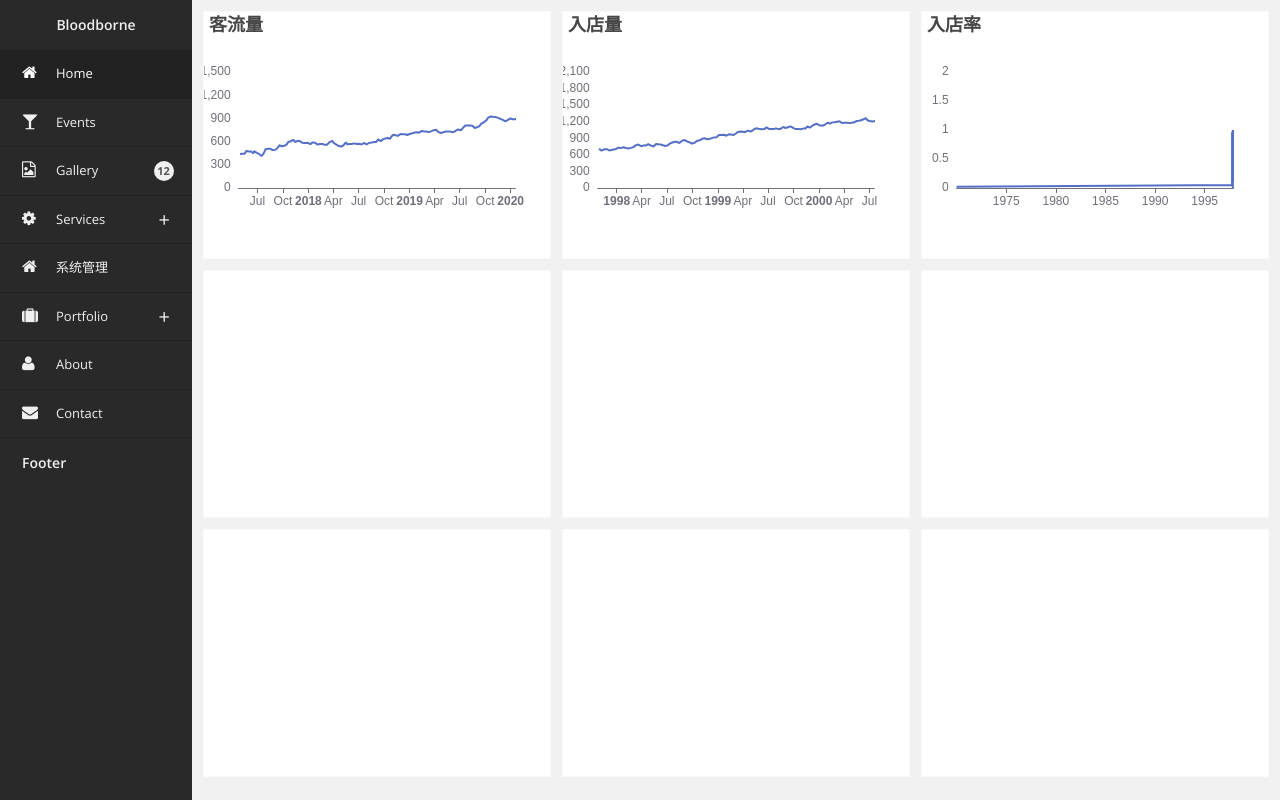
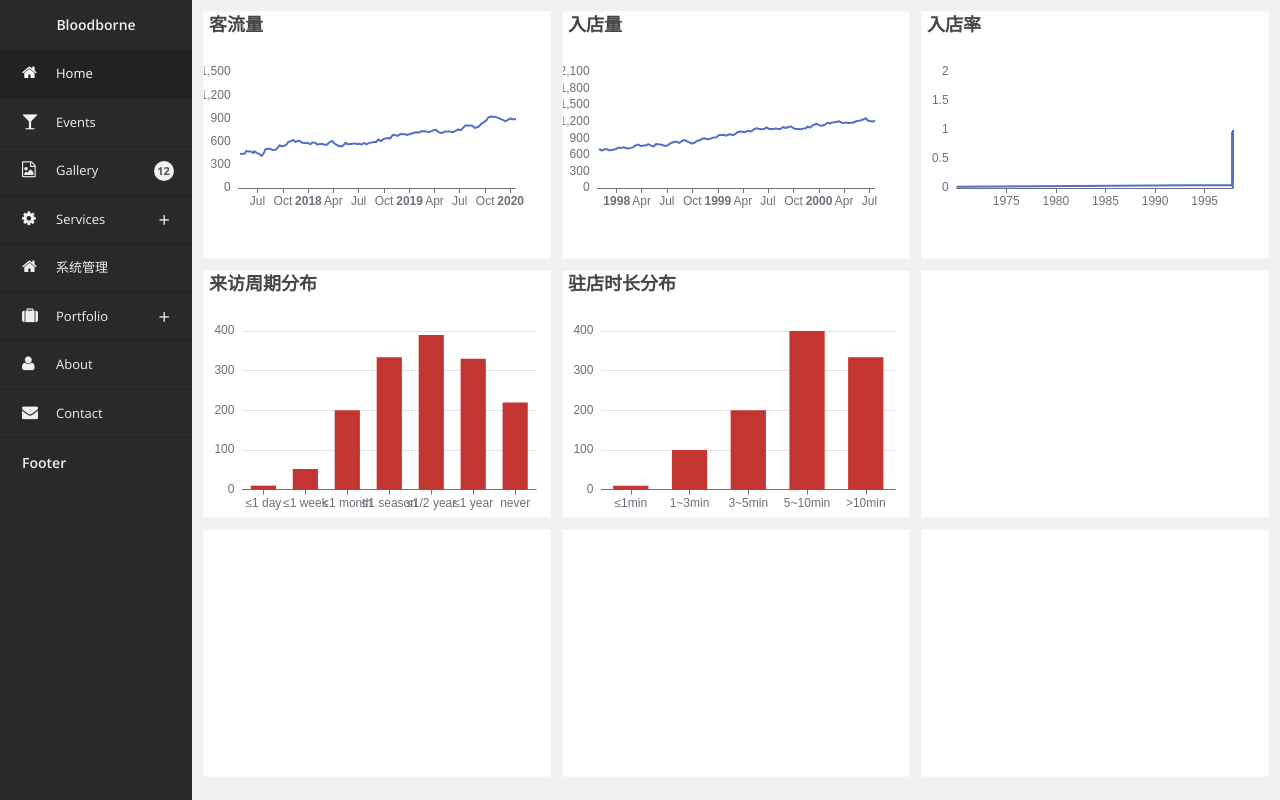
Before and after one commit to Lo1icon/BloodborneFE, a plain HTML site: page index.html in a window 1280 px wide. Drawn offline with nearby package versions, Linux system fonts and the light colour scheme; animation ran at ten frames a second.

Commit message:
2017年3月4日21:26:38

```diff
--- a/index.html
+++ b/index.html
@@ -167,10 +167,10 @@
             <div class="homeData" id="visPer">
 
             </div>
-            <div class="homeData">
+            <div class="homeData" id="visLastVis">
 
             </div>
-            <div class="homeData">
+            <div class="homeData" id="timeStay">
 
             </div>
             <div class="homeData">
--- a/js/charts.js
+++ b/js/charts.js
@@ -2,7 +2,8 @@
  * Created by Lynn on 2017/3/3.
  */
 $(function () {
-    var keliucharts=echarts.init(document.getElementById('traffic'));
+    var keliucharts = echarts.init(document.getElementById('traffic'));
+
     function randomData() {
         now = new Date(+now + oneDay);
         value = value + Math.random() * 21 - 10;
@@ -23,40 +24,40 @@ $(function () {
         keliudata.push(randomData());
     }
 
-    var option1={
-        title:{
-            text:'客流量'
+    var option1 = {
+        title: {
+            text: '客流量'
         },
-        tooltip:{
-            trigger:'axis',
-            formatter:function (params) {
+        tooltip: {
+            trigger: 'axis',
+            formatter: function (params) {
                 params = params[0];
                 var date = new Date(params.name);
                 return date.getDate() + '/' + (date.getMonth() + 1) + '/' + date.getFullYear() + ' : ' + params.value[1];
             },
-            axisPointer:{
-                animation:false
+            axisPointer: {
+                animation: false
             }
         },
-        xAxis:{
-            type:'time',
-            splitLine:{
-                show:false
+        xAxis: {
+            type: 'time',
+            splitLine: {
+                show: false
             }
         },
-        yAxis:{
-            type:'value',
-            boundaryGap:[0,'100%'],
-            splitLine:{
-                show:false
+        yAxis: {
+            type: 'value',
+            boundaryGap: [0, '100%'],
+            splitLine: {
+                show: false
             }
         },
-        series:[{
-            name:'客流量模拟数据',
-            type:'line',
-            showSymbol:false,
-            hoverAnimation:false,
-            data:keliudata
+        series: [{
+            name: '客流量模拟数据',
+            type: 'line',
+            showSymbol: false,
+            hoverAnimation: false,
+            data: keliudata
         }]
 
     };
@@ -84,7 +85,8 @@ $(function () {
 })
 
 $(function () {
-    var visitorcharts=echarts.init(document.getElementById('visitor'));
+    var visitorcharts = echarts.init(document.getElementById('visitor'));
+
     function randomData() {
         now = new Date(+now + oneDay);
         value = value + Math.random() * 21 - 10;
@@ -105,40 +107,40 @@ $(function () {
         visitordata.push(randomData());
     }
 
-    var option2={
-        title:{
-            text:'入店量'
+    var option2 = {
+        title: {
+            text: '入店量'
         },
-        tooltip:{
-            trigger:'axis',
-            formatter:function (params) {
+        tooltip: {
+            trigger: 'axis',
+            formatter: function (params) {
                 params = params[0];
                 var date = new Date(params.name);
                 return date.getDate() + '/' + (date.getMonth() + 1) + '/' + date.getFullYear() + ' : ' + params.value[1];
             },
-            axisPointer:{
-                animation:false
+            axisPointer: {
+                animation: false
             }
         },
-        xAxis:{
-            type:'time',
-            splitLine:{
-                show:false
+        xAxis: {
+            type: 'time',
+            splitLine: {
+                show: false
             }
         },
-        yAxis:{
-            type:'value',
-            boundaryGap:[0,'100%'],
-            splitLine:{
-                show:false
+        yAxis: {
+            type: 'value',
+            boundaryGap: [0, '100%'],
+            splitLine: {
+                show: false
             }
         },
-        series:[{
-            name:'入店量模拟数据',
-            type:'line',
-            showSymbol:false,
-            hoverAnimation:false,
-            data:visitordata
+        series: [{
+            name: '入店量模拟数据',
+            type: 'line',
+            showSymbol: false,
+            hoverAnimation: false,
+            data: visitordata
         }]
 
     };
@@ -166,8 +168,8 @@ $(function () {
 })
 
 $(function () {
-    var vispercharts=echarts.init(document.getElementById('visPer'));
-    var visperdata = [0.01,0.02];
+    var vispercharts = echarts.init(document.getElementById('visPer'));
+    var visperdata = [0.01, 0.02];
     var now = +new Date(1997, 9, 3);
     var oneDay = 24 * 3600 * 1000;
     var value = Math.random();
@@ -187,41 +189,40 @@ $(function () {
     }
 
 
-
-    var option3={
-        title:{
-            text:'入店率'
+    var option3 = {
+        title: {
+            text: '入店率'
         },
-        tooltip:{
-            trigger:'axis',
-            formatter:function (params) {
+        tooltip: {
+            trigger: 'axis',
+            formatter: function (params) {
                 params = params[0];
                 var date = new Date(params.name);
                 return date.getDate() + '/' + (date.getMonth() + 1) + '/' + date.getFullYear() + ' : ' + params.value[1];
             },
-            axisPointer:{
-                animation:false
+            axisPointer: {
+                animation: false
             }
         },
-        xAxis:{
-            type:'time',
-            splitLine:{
-                show:false
+        xAxis: {
+            type: 'time',
+            splitLine: {
+                show: false
             }
         },
-        yAxis:{
-            type:'value',
-            boundaryGap:[0,'100%'],
-            splitLine:{
-                show:false
+        yAxis: {
+            type: 'value',
+            boundaryGap: [0, '100%'],
+            splitLine: {
+                show: false
             }
         },
-        series:[{
-            name:'入店率模拟数据',
-            type:'line',
-            showSymbol:false,
-            hoverAnimation:false,
-            data:visperdata
+        series: [{
+            name: '入店率模拟数据',
+            type: 'line',
+            showSymbol: false,
+            hoverAnimation: false,
+            data: visperdata
         }]
 
     };
@@ -247,3 +248,117 @@ $(function () {
 
     });
 })
+
+$(function () {
+    var vlvcharts = echarts.init(document.getElementById('visLastVis'));
+
+    var option4 = {
+        color: ['#c23531'],
+        //#3398DB
+        title:{
+            text:'来访周期分布'
+        },
+        tooltip: {
+            trigger: 'axis',
+            axisPointer: {            // 坐标轴指示器，坐标轴触发有效
+                type: 'shadow'        // 默认为直线，可选为：'line' | 'shadow'
+            }
+        },
+        grid: {
+            left: '3%',
+            right: '4%',
+            bottom: '3%',
+            containLabel: true
+        },
+        xAxis: [
+            {
+                type: 'category',
+                data: ['≤1 day', '≤1 week', '≤1 month', '≤1 season', '≤1/2 year', '≤1 year', 'never'],
+                axisTick: {
+                    alignWithLabel: true
+                },
+                // x轴需要全部显示时添加
+                axisLabel:{
+                    interval:0
+                }
+            }
+        ],
+        yAxis: [
+            {
+                type: 'value'
+            }
+        ],
+        series: [
+            {
+                name: '顾客人数',
+                type: 'bar',
+                barWidth: '60%',
+                data: [10, 52, 200, 334, 390, 330, 220]
+            }
+        ]
+    };
+
+    vlvcharts.setOption(option4);
+    window.addEventListener("resize", function () {
+
+        vlvcharts.resize();
+
+    });
+
+})
+$(function () {
+    var tscharts=echarts.init(document.getElementById('timeStay'));
+    var option5 = {
+        color: ['#c23531'],
+        //#3398DB
+        title:{
+            text:'驻店时长分布'
+        },
+        tooltip: {
+            trigger: 'axis',
+            axisPointer: {            // 坐标轴指示器，坐标轴触发有效
+                type: 'shadow'        // 默认为直线，可选为：'line' | 'shadow'
+            }
+        },
+        grid: {
+            left: '3%',
+            right: '4%',
+            bottom: '3%',
+            containLabel: true
+        },
+        xAxis: [
+            {
+                type: 'category',
+                data: ['≤1min', '1~3min', '3~5min', '5~10min', '>10min'],
+                axisTick: {
+                    alignWithLabel: true
+                },
+                // x轴需要全部显示时添加
+                axisLabel:{
+                    interval:0
+                }
+            }
+        ],
+        yAxis: [
+            {
+                type: 'value'
+            }
+        ],
+        series: [
+            {
+                name: '人数',
+                type: 'bar',
+                barWidth: '60%',
+                data: [10, 100, 200, 400,334]
+            }
+        ]
+    };
+
+    tscharts.setOption(option5);
+    window.addEventListener("resize", function () {
+
+        tscharts.resize();
+
+    });
+
+})
```
